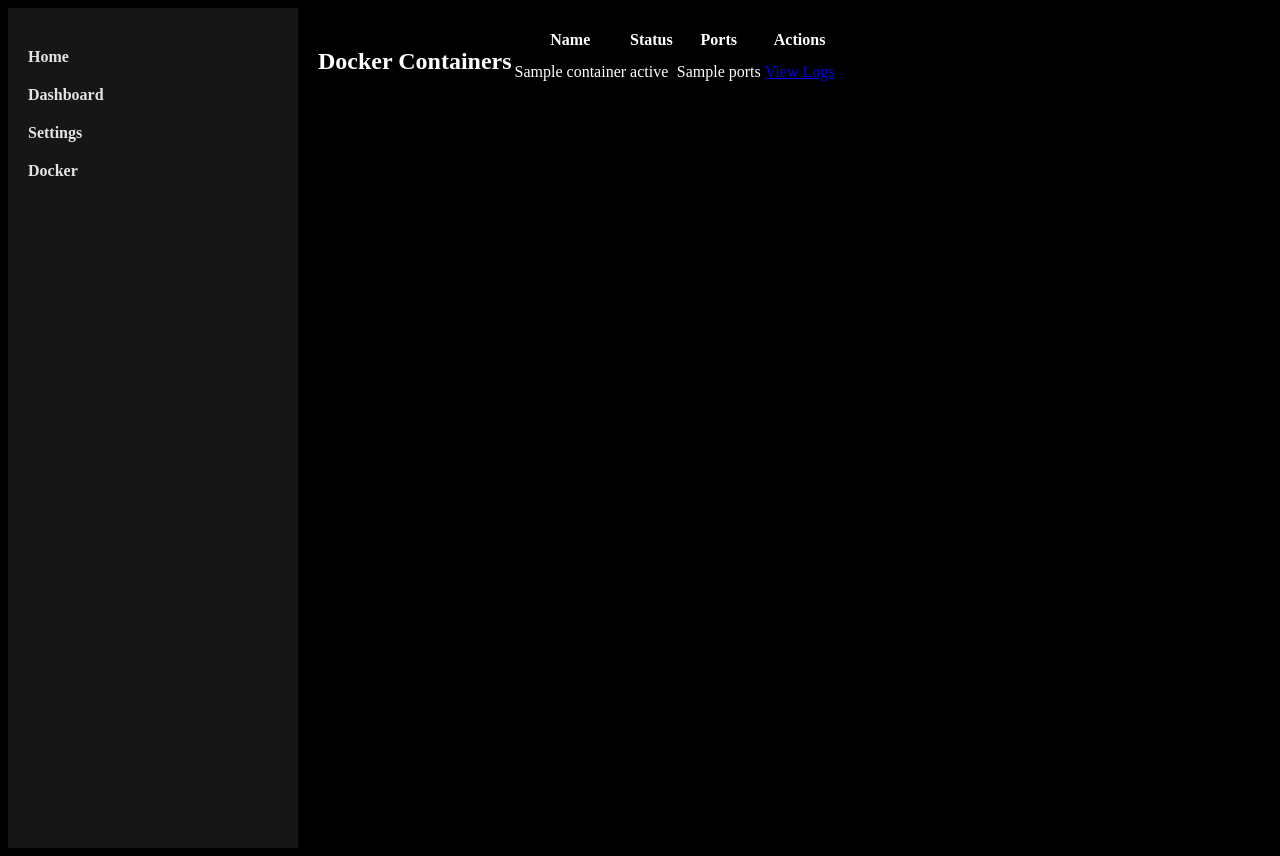
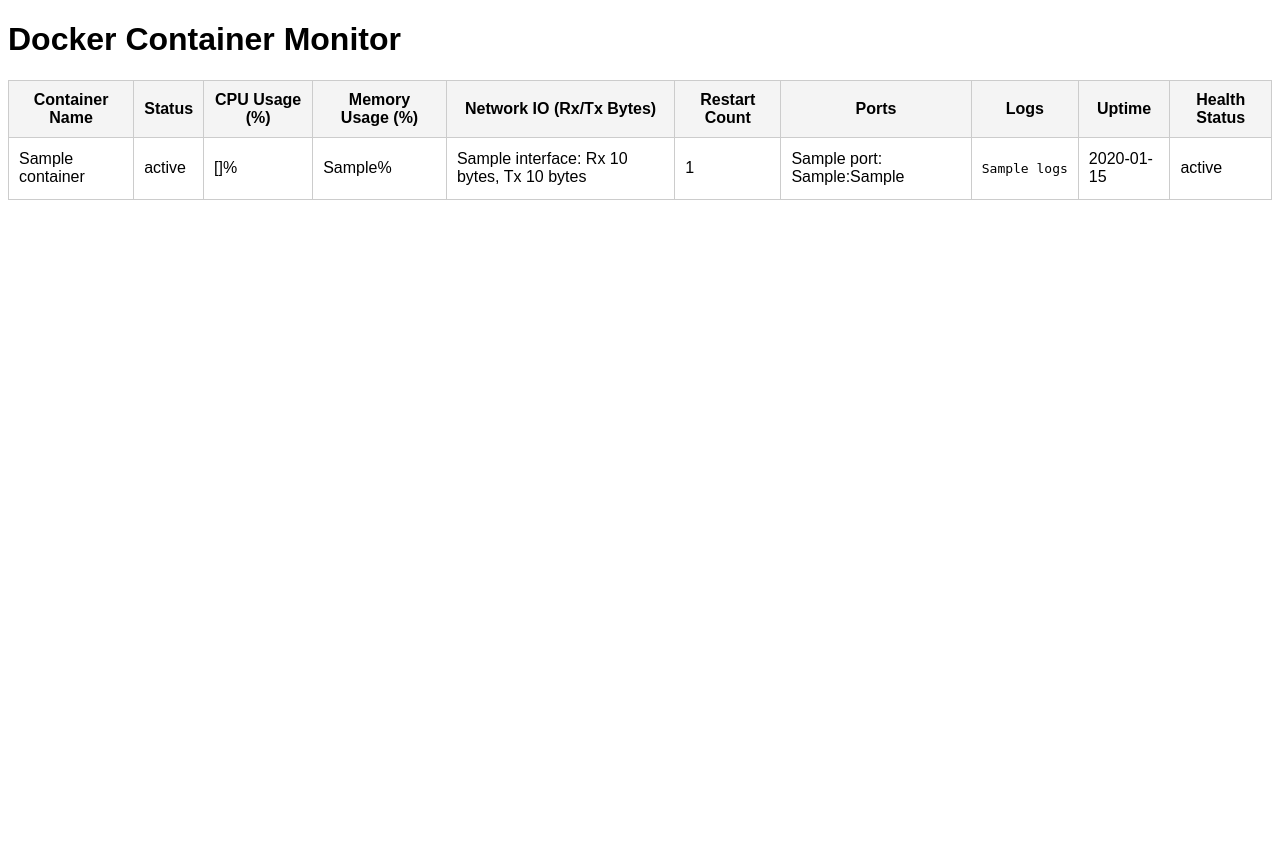
Before and after one commit to Kristinaa-dev/slash-dash, a Django app: template app/dashboard/templates/dashboard/docker_monitor.html in a window 1280 px wide. After the commit the page ends 200 px from the top, so only its background shows below. Run offline with Django 4.2, Linux system fonts and the light colour scheme; the template is opened without the code that fills it: most values are stand-ins (such as "Sample title", 1, 10 or a date in 2020).

Commit message:
Add more complex docker monitor

```diff
--- a/app/dashboard/templates/dashboard/docker_monitor.html
+++ b/app/dashboard/templates/dashboard/docker_monitor.html
@@ -1,15 +1,31 @@
-{% extends "base.html" %}
-
-{% block content %}
-<div class="container">
-    <h2>Docker Containers</h2>
-    <table class="table">
+<!DOCTYPE html>
+<html lang="en">
+<head>
+    <meta charset="UTF-8">
+    <meta name="viewport" content="width=device-width, initial-scale=1.0">
+    <title>Docker Monitor</title>
+    <style>
+        body { font-family: Arial, sans-serif; }
+        table { width: 100%; border-collapse: collapse; margin: 20px 0; }
+        table, th, td { border: 1px solid #ccc; padding: 10px; }
+        th { background-color: #f4f4f4; }
+    </style>
+</head>
+<body>
+    <h1>Docker Container Monitor</h1>
+    <table>
         <thead>
             <tr>
-                <th>Name</th>
+                <th>Container Name</th>
                 <th>Status</th>
+                <th>CPU Usage (%)</th>
+                <th>Memory Usage (%)</th>
+                <th>Network IO (Rx/Tx Bytes)</th>
+                <th>Restart Count</th>
                 <th>Ports</th>
-                <th>Actions</th>
+                <th>Logs</th>
+                <th>Uptime</th>
+                <th>Health Status</th>
             </tr>
         </thead>
         <tbody>
@@ -17,13 +33,25 @@
             <tr>
                 <td>{{ container.name }}</td>
                 <td>{{ container.status }}</td>
-                <td>{{ container.ports }}</td>
+                <td>{{ container.cpu_usage }}%</td>
+                <td>{{ container.memory_usage }}%</td>
                 <td>
-                    <a href="{% url 'docker_logs' container.id %}" class="btn btn-info">View Logs</a>
+                    {% for interface, io in container.network_io.items %}
+                        {{ interface }}: Rx {{ io.rx_bytes }} bytes, Tx {{ io.tx_bytes }} bytes <br>
+                    {% endfor %}
                 </td>
+                <td>{{ container.restart_count }}</td>
+                <td>
+                    {% for port, config in container.ports.items %}
+                        {{ port }}: {{ config.0.HostIp }}:{{ config.0.HostPort }} <br>
+                    {% endfor %}
+                </td>
+                <td><pre>{{ container.logs }}</pre></td>
+                <td>{{ container.uptime }}</td>
+                <td>{{ container.health_status }}</td>
             </tr>
             {% endfor %}
         </tbody>
     </table>
-</div>
-{% endblock %}
+</body>
+</html>
--- a/app/dashboard/urls.py
+++ b/app/dashboard/urls.py
@@ -1,10 +1,10 @@
 from django.urls import path
 from . import views
-from .views import docker_monitor_view, container_logs_view
+from .views import docker_monitor
 
 urlpatterns = [
     path('', views.index, name='index'),
     path('system-data/', views.system_data, name='system_data'),
-    path('docker/monitor/', docker_monitor_view, name='docker_monitor'),
-    path('docker/<str:container_id>/logs/', container_logs_view, name='docker_logs'),
+    path('docker-monitor/', docker_monitor, name='docker_monitor'),
+
 ]
```
Also changed, not shown: app/dashboard/views.py (+73 -24 lines).
